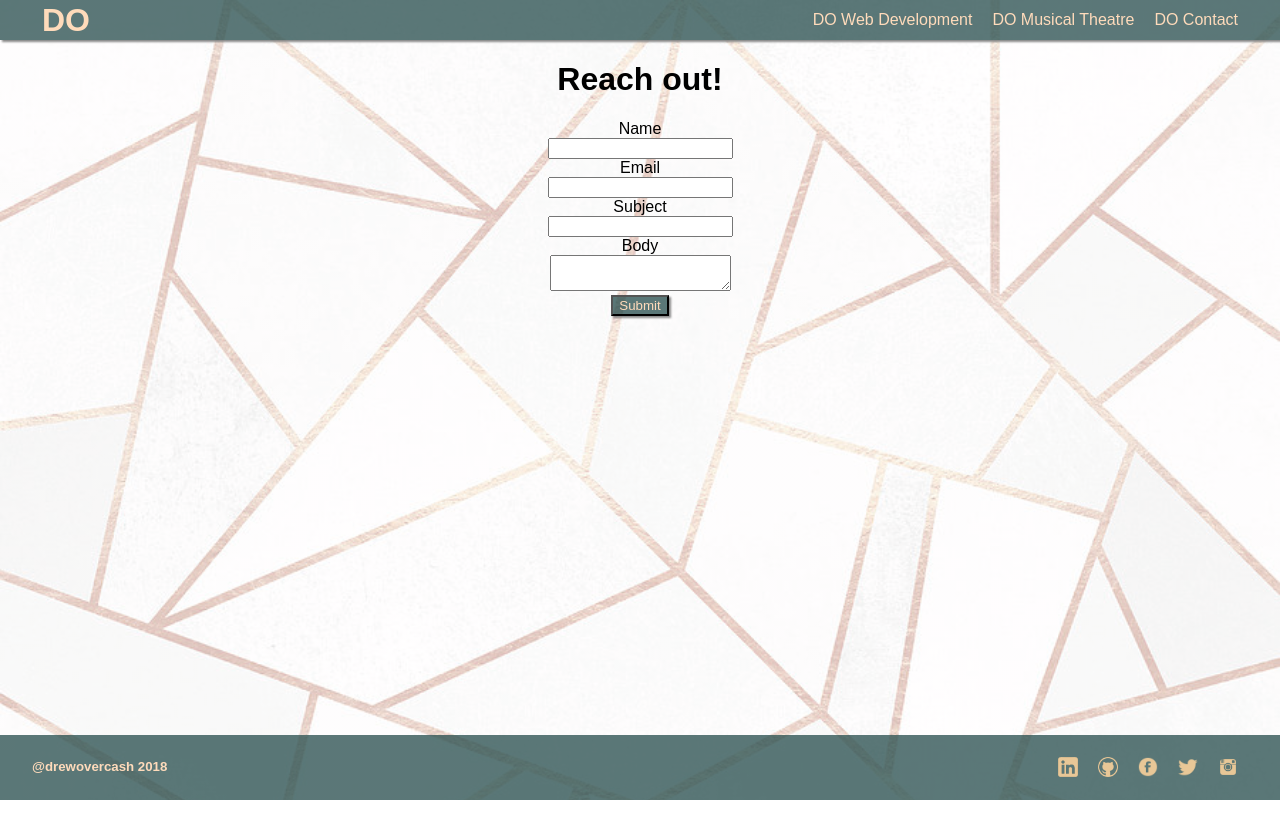
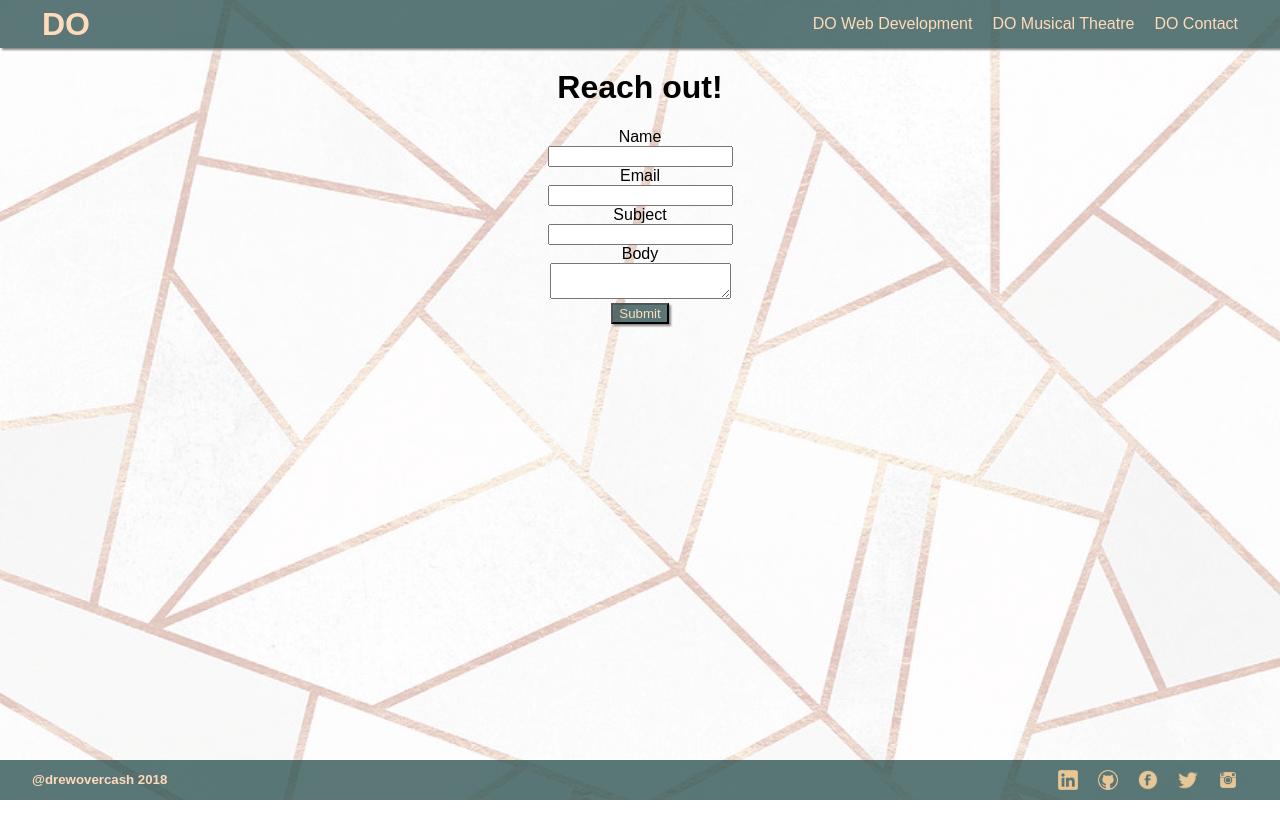
Before and after one commit to djovercash/drewovercashonline, a React (Create React App) app: page /contact in a window 1280 px wide. Built offline with nearby package versions, Linux system fonts and the light colour scheme; no server answers.

Commit message:
footer size

```diff
--- a/src/App.css
+++ b/src/App.css
@@ -17,7 +17,7 @@ a {
   display: flex;
   justify-content: space-between;
   align-items: center;
-  height: 5%;
+  height: 6%;
   background-color: rgba(36, 75, 75, 0.75);
   box-shadow: 2px 2px 2px 0px #898989;
   z-index: 10;
@@ -176,6 +176,7 @@ a {
   position: absolute;
   bottom: 0;
   width: 100%;
+  height: 5%;
   margin: 0 auto;
   line-height: 10px;
   justify-content: space-between;
```
